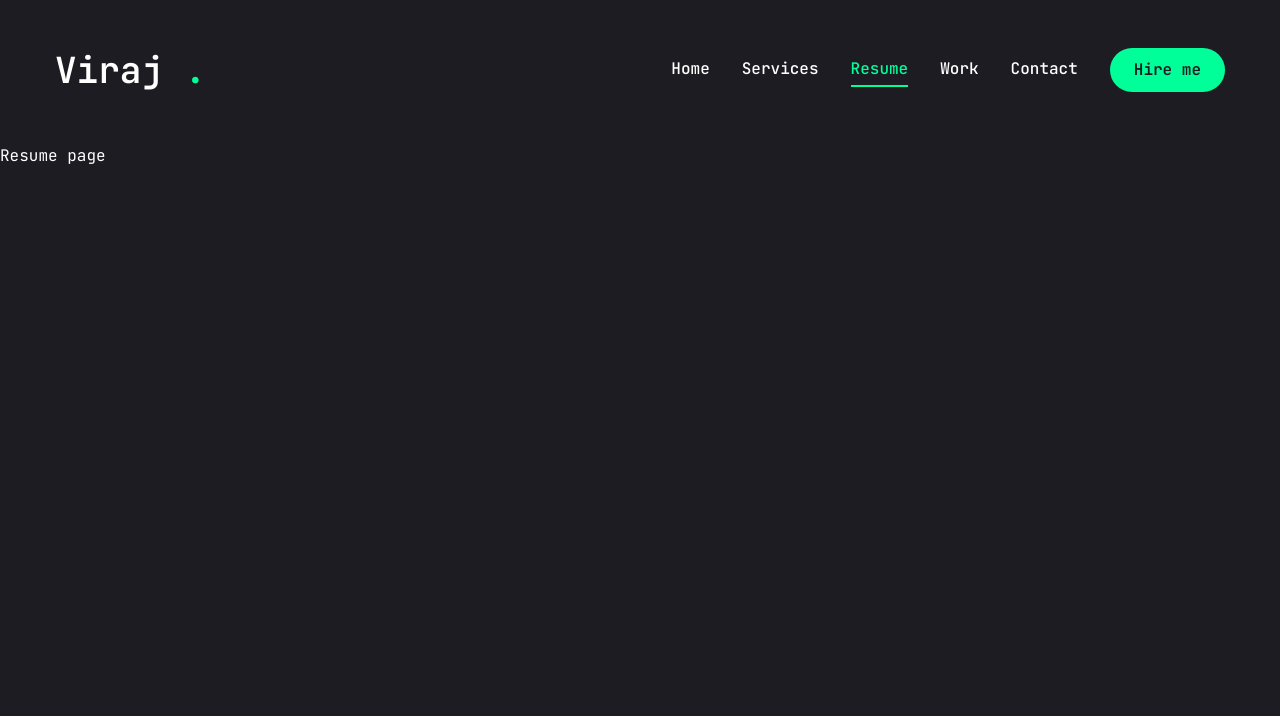
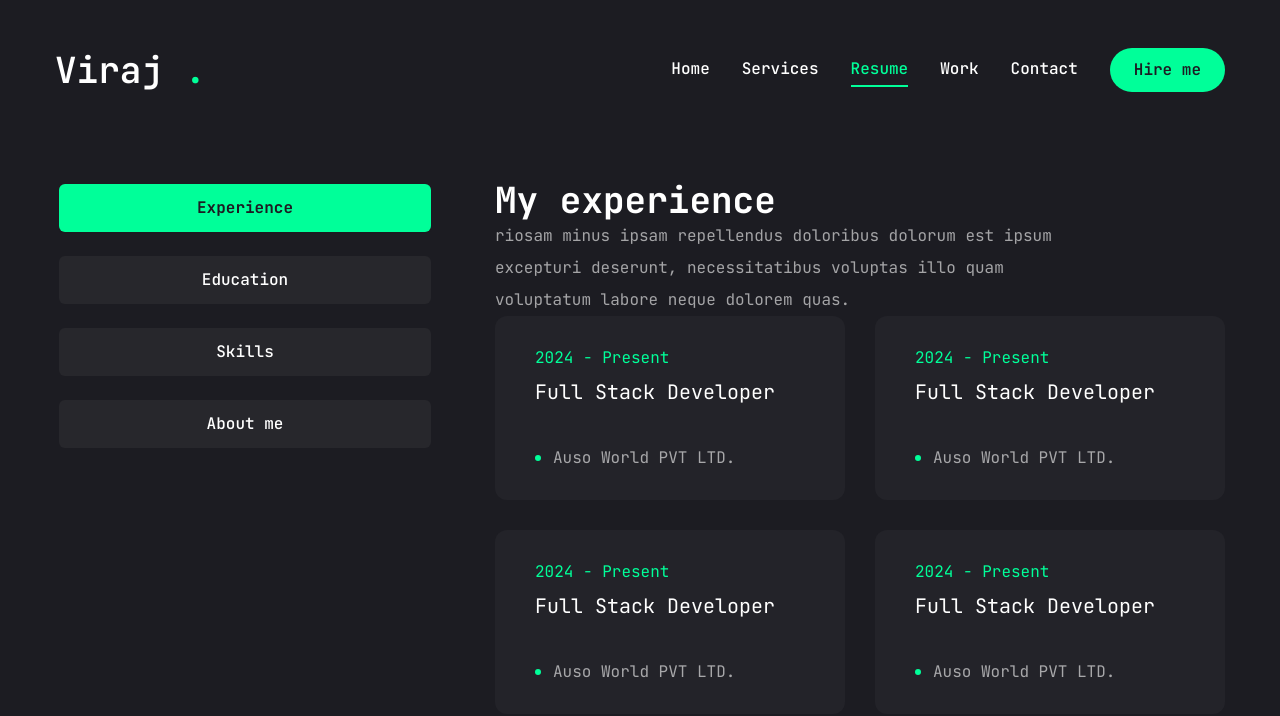
Before and after one commit to VirajVikum/portfolio, a Next.js app: page /resume in a window 1280 px wide. Shown: the top 716 px of the page. Built offline with nearby package versions, Linux system fonts and the light colour scheme.

Commit message:
developed the experience part of resume page

```diff
--- a/app/resume/page.jsx
+++ b/app/resume/page.jsx
@@ -1,6 +1,230 @@
+"use client";
+
+import { FaCss3, FaJs, FaReact, FaFigma, FaPhp, FaLaravel, FaGit, FaHtml5 } from "react-icons/fa";
+
+import { SiTailwindcss, SiNextdotjs } from "react-icons/si";
+
+
+import { Tabs, TabsList, TabsTrigger, TabsContent } from "@/components/ui/tabs";
+
+import { Tooltip, TooltipTrigger, TooltipContent, TooltipProvider } from "@/components/ui/tooltip";
+
+import { ScrollArea } from "@/components/ui/scroll-area";
+import { animate, motion } from "framer-motion";
+
+
+const about = {
+  title: 'About me',
+  description: 'riosam minus ipsam repellendus doloribus dolorum est ipsum excepturi deserunt, necessitatibus voluptas illo quam voluptatum labore neque dolorem quas.',
+  info: [
+    {
+      fieldName: "Name",
+      fieldValue: "Viraj Vikum"
+    },
+    {
+      fieldName: "Phone",
+      fieldValue: "(+94) 704017188"
+    },
+    {
+      fieldName: "Experience",
+      fieldValue: "2 Years"
+    },
+    {
+      fieldName: "Nationality",
+      fieldValue: "Sri Lankan"
+    },
+    {
+      fieldName: "Email",
+      fieldValue: "virajvikum99@gmail.com"
+    },
+    {
+      fieldName: "Linkdin",
+      fieldValue: "Viraj Amarasingha"
+    },
+    {
+      fieldName: "Freelance",
+      fieldValue: "Available"
+    },
+    {
+      fieldName: "Language",
+      fieldValue: "English, Sinhala"
+    },
+  ]
+};
+
+// experience data
+const experience = {
+  icon: '/assets/resume/badge.svg',
+  title: "My experience",
+  description: "riosam minus ipsam repellendus doloribus dolorum est ipsum excepturi deserunt, necessitatibus voluptas illo quam voluptatum labore neque dolorem quas.",
+  items: [
+    {
+      company: "Auso World PVT LTD.",
+      position: "Full Stack Developer",
+      duration: "2024 - Present",
+    },
+    {
+      company: "Auso World PVT LTD.",
+      position: "Full Stack Developer",
+      duration: "2024 - Present",
+    },
+    {
+      company: "Auso World PVT LTD.",
+      position: "Full Stack Developer",
+      duration: "2024 - Present",
+    },
+    {
+      company: "Auso World PVT LTD.",
+      position: "Full Stack Developer",
+      duration: "2024 - Present",
+    },
+    {
+      company: "Auso World PVT LTD.",
+      position: "Full Stack Developer",
+      duration: "2024 - Present",
+    },
+    {
+      company: "Auso World PVT LTD.",
+      position: "Full Stack Developer",
+      duration: "2024 - Present",
+    },
+    {
+      company: "Auso World PVT LTD.",
+      position: "Full Stack Developer",
+      duration: "2024 - Present",
+    },
+    {
+      company: "Auso World PVT LTD.",
+      position: "Full Stack Developer",
+      duration: "2024 - Present",
+    },
+  ]
+};
+
+// education data
+const education = {
+  icon: '/assets/resume/cap.svg',
+  title: "My education",
+  description: "riosam minus ipsam repellendus doloribus dolorum est ipsum excepturi deserunt, necessitatibus voluptas illo quam voluptatum labore neque dolorem quas.",
+  items: [
+    {
+      institution: "Sri Rahua National School",
+      course: "Physical Science",
+    },
+    {
+      institution: "SLIATE",
+      course: "HND in Information Technplogy",
+      duration: "2021 - Present",
+    },
+    {
+      institution: "SLIATE",
+      course: "HND in Information Technplogy",
+      duration: "2021 - Present",
+    },
+    {
+      institution: "SLIATE",
+      course: "HND in Information Technplogy",
+      duration: "2021 - Present",
+    },
+  ]
+};
+
+// skills data
+
+const skills = {
+  title: "My skills",
+  description: "incidunt cum veritatis similique eos dolore dignissimos earum? Nesciunt voluptate quas doloremque quis nulla! Incidunt, voluptate quod.",
+  skillList: [
+    {
+      icon: <FaHtml5 />,
+      name: 'html 5',
+    },
+    {
+      icon: <FaCss3 />,
+      name: 'Css 3',
+    },
+    {
+      icon: <FaJs />,
+      name: 'javascript',
+    },
+    {
+      icon: <FaLaravel />,
+      name: 'Laravel',
+    },
+    {
+      icon: <FaReact />,
+      name: 'React.js',
+    },
+    {
+      icon: <SiTailwindcss />,
+      name: 'Tailwindcss',
+    },
+    {
+      icon: <SiNextdotjs />,
+      name: 'Next.js',
+    },
+  ],
+}
+
+
+
 const Resume = () => {
   return (
-    <div>Resume page</div>
+    <motion.div initial={{ opacity: 0 }}
+      animate={{
+        opacity: 1,
+        transition: { delay: 2.4, duration: 0.4, ease: "easeIn" }
+      }}
+      className="min-h-[80vh] flex items-center justify-center py-12 xl:py-0"
+    >
+      <div className="container mx-auto">
+        <Tabs defaultValue="experience" className="flex flex-col xl:flex-row gap-[60px]">
+          <TabsList className="flex flex-col w-full max-w-[380px] mx-auto xl:mx-0 gap-6">
+            <TabsTrigger value="experience">Experience</TabsTrigger>
+            <TabsTrigger value="education">Education</TabsTrigger>
+            <TabsTrigger value="skills">Skills</TabsTrigger>
+            <TabsTrigger value="about">About me</TabsTrigger>
+          </TabsList>
+
+          {/* content */}
+          <div className="min-h-[70vh] w-full">
+            <TabsContent value="experience" className="w-full">
+              <div className="flex flex-col gap[30px] text-center xl:text-left">
+                <h3 className="text-4xl font-bold">{experience.title}</h3>
+                <p className="max-w-[600px] text-white/60 mx-auto xl:mx-0">{experience.description}</p>
+                <ScrollArea className="h-[400px] overflow-auto">
+                  <ul className="grid grid-cols-1 lg:grid-cols-2 gap-[30px]">
+                    {experience.items.map((item, index) => {
+                      return (
+                        <li key={index} className="bg-[#232329] h-[184px] py-6 px-10 rounded-xl flex flex-col justify-center items-center lg:items-start gap-1">
+                          <span className="text-accent">{item.duration}</span>
+                          <h3 className="text-xl max-w-[260px] min-h-[60px] text-center lg:text-left">{item.position}</h3>
+                          <div className="flex items-center gap-3">
+                            <span className="w-[6px] h-[6px] rounded-full bg-accent"></span>
+                            <p className="text-white/60">{item.company}</p>
+                          </div>
+                        </li>
+                      );
+                    })}
+                  </ul>
+                </ScrollArea>
+              </div>
+
+            </TabsContent>
+            <TabsContent value="education" className="w-full">
+              education
+            </TabsContent>
+            <TabsContent value="skills" className="w-full">
+              skills
+            </TabsContent>
+            <TabsContent value="about" className="w-full">
+              about me
+            </TabsContent>
+          </div>
+
+        </Tabs>
+      </div>
+    </motion.div >
   )
 }
 
--- a/components/ui/scroll-area.jsx
+++ b/components/ui/scroll-area.jsx
@@ -32,7 +32,7 @@
       className
     )}
     {...props}>
-    <ScrollAreaPrimitive.ScrollAreaThumb className="relative flex-1 rounded-full bg-border" />
+    <ScrollAreaPrimitive.ScrollAreaThumb className="relative flex-1 rounded-full bg-accent" />
   </ScrollAreaPrimitive.ScrollAreaScrollbar>
 ))
 ScrollBar.displayName = ScrollAreaPrimitive.ScrollAreaScrollbar.displayName
--- a/components/ui/tabs.jsx
+++ b/components/ui/tabs.jsx
@@ -11,7 +11,7 @@
   <TabsPrimitive.List
     ref={ref}
     className={cn(
-      "inline-flex h-9 items-center justify-center rounded-lg bg-muted p-1 text-muted-foreground",
+      "inline-flex h-auto rounded-md p-1 text-primary",
       className
     )}
     {...props} />
@@ -22,7 +22,7 @@
   <TabsPrimitive.Trigger
     ref={ref}
     className={cn(
-      "inline-flex items-center justify-center whitespace-nowrap rounded-md px-3 py-1 text-sm font-medium ring-offset-background transition-all focus-visible:outline-none focus-visible:ring-2 focus-visible:ring-ring focus-visible:ring-offset-2 disabled:pointer-events-none disabled:opacity-50 data-[state=active]:bg-background data-[state=active]:text-foreground data-[state=active]:shadow",
+      "inline-flex items-center w-full bg-[#27272c] justify-center whitespace-nowrap text-white rounded-md p-3 text-base font-medium ring-offset-white transition-all disabled:pointer-events-none disabled:opacity-50 data-[state=active]:bg-accent data-[state=active]:text-primary data-[state=active]:font-bold data-[state=active]:shadow-sm hover:bg-gray-500",
       className
     )}
     {...props} />
@@ -33,7 +33,7 @@
   <TabsPrimitive.Content
     ref={ref}
     className={cn(
-      "mt-2 ring-offset-background focus-visible:outline-none focus-visible:ring-2 focus-visible:ring-ring focus-visible:ring-offset-2",
+      "min-h-[480px] ring-offset-white focus-visible:outline-none focus-visible:ring-2 focus-visible:ring-slate-950 focus-visible:ring-offset-2 dark:ring-offset-slate-950 dark:focus-visible:ring-slate-300",
       className
     )}
     {...props} />
--- a/tailwind.config.js
+++ b/tailwind.config.js
@@ -21,57 +21,6 @@
 		primary:"var(--font-jetbrainsMono)",
 	},
   	extend: {
-  		backgroundImage: {
-  			'gradient-radial': 'radial-gradient(var(--tw-gradient-stops))',
-  			'gradient-conic': 'conic-gradient(from 180deg at 50% 50%, var(--tw-gradient-stops))'
-  		},
-  		borderRadius: {
-  			lg: 'var(--radius)',
-  			md: 'calc(var(--radius) - 2px)',
-  			sm: 'calc(var(--radius) - 4px)'
-  		},
-  		// colors: {
-  		// 	background: 'hsl(var(--background))',
-  		// 	foreground: 'hsl(var(--foreground))',
-  		// 	card: {
-  		// 		DEFAULT: 'hsl(var(--card))',
-  		// 		foreground: 'hsl(var(--card-foreground))'
-  		// 	},
-  		// 	popover: {
-  		// 		DEFAULT: 'hsl(var(--popover))',
-  		// 		foreground: 'hsl(var(--popover-foreground))'
-  		// 	},
-  		// 	primary: {
-  		// 		DEFAULT: 'hsl(var(--primary))',
-  		// 		foreground: 'hsl(var(--primary-foreground))'
-  		// 	},
-  		// 	secondary: {
-  		// 		DEFAULT: 'hsl(var(--secondary))',
-  		// 		foreground: 'hsl(var(--secondary-foreground))'
-  		// 	},
-  		// 	muted: {
-  		// 		DEFAULT: 'hsl(var(--muted))',
-  		// 		foreground: 'hsl(var(--muted-foreground))'
-  		// 	},
-  		// 	accent: {
-  		// 		DEFAULT: 'hsl(var(--accent))',
-  		// 		foreground: 'hsl(var(--accent-foreground))'
-  		// 	},
-  		// 	destructive: {
-  		// 		DEFAULT: 'hsl(var(--destructive))',
-  		// 		foreground: 'hsl(var(--destructive-foreground))'
-  		// 	},
-  		// 	border: 'hsl(var(--border))',
-  		// 	input: 'hsl(var(--input))',
-  		// 	ring: 'hsl(var(--ring))',
-  		// 	chart: {
-  		// 		'1': 'hsl(var(--chart-1))',
-  		// 		'2': 'hsl(var(--chart-2))',
-  		// 		'3': 'hsl(var(--chart-3))',
-  		// 		'4': 'hsl(var(--chart-4))',
-  		// 		'5': 'hsl(var(--chart-5))'
-  		// 	}
-  		// }
 		colors: {
 			primary: '#1c1c22',
 			accent: {
```
